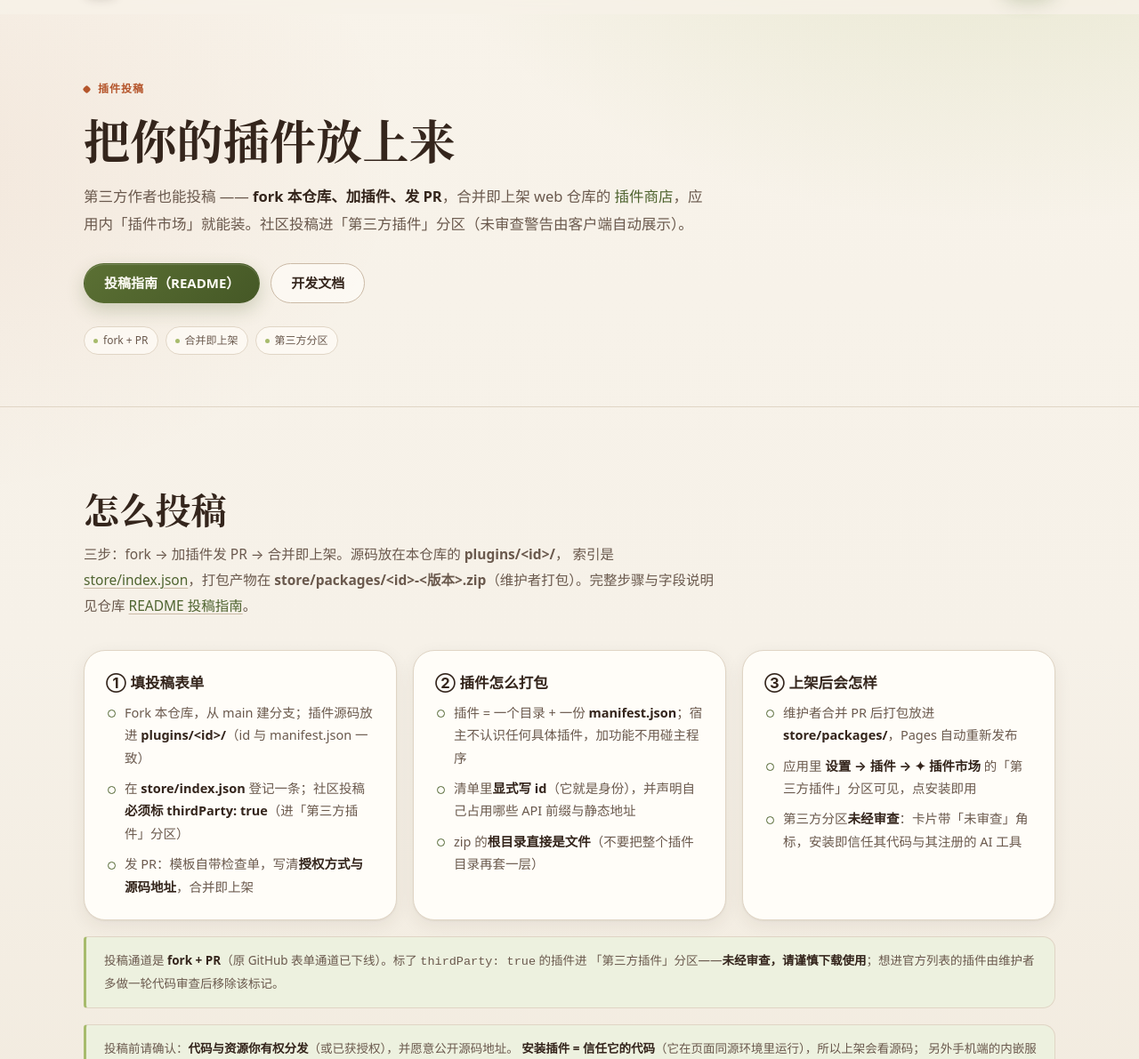
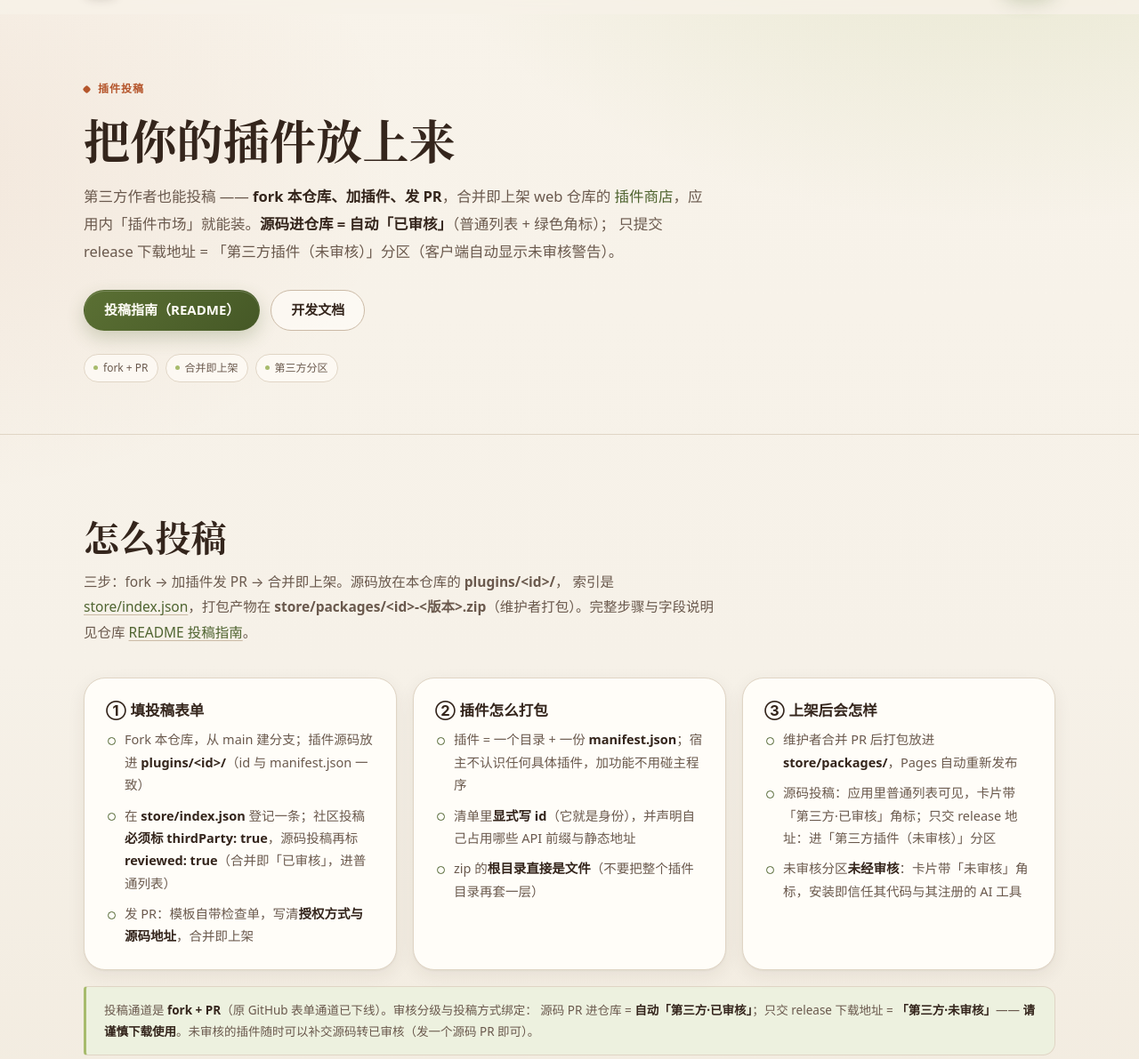
Before and after one commit to XYZ921746/web, a plain HTML site: page store/submit/index.html in a window 1280 px wide. Shown: the part 61-1252 px from the top of the page at 89% size. Drawn offline with Linux system fonts and the light colour scheme.

Commit message:
审核分级与投稿方式绑定：源码 PR = 第三方·已审核（普通列表），只交 release 地址 = 第三方·未审核（独立分区 + 警告）

```diff
--- a/store/submit/index.html
+++ b/store/submit/index.html
@@ -86,7 +86,8 @@
       <p class="eyebrow">插件投稿</p>
       <h1>把你的插件放上来</h1>
       <p class="lede">第三方作者也能投稿 —— <strong>fork 本仓库、加插件、发 PR</strong>，合并即上架
-        web 仓库的 <a href="../">插件商店</a>，应用内「插件市场」就能装。社区投稿进「第三方插件」分区（未审查警告由客户端自动展示）。</p>
+        web 仓库的 <a href="../">插件商店</a>，应用内「插件市场」就能装。<strong>源码进仓库 = 自动「已审核」</strong>（普通列表 + 绿色角标）；
+        只提交 release 下载地址 = 「第三方插件（未审核）」分区（客户端自动显示未审核警告）。</p>
       <div class="hero-actions">
         <a class="btn btn--primary" href="https://github.com/XYZ921746/web#插件投稿指南fork--pr" target="_blank" rel="noopener">投稿指南（README）</a>
         <a class="btn btn--ghost" href="https://github.com/XYZ921746/ElainaChat-mod/blob/main/%E5%BC%80%E5%8F%91%E6%96%87%E6%A1%A3.md" target="_blank" rel="noopener">开发文档</a>
@@ -111,7 +112,7 @@
           <h3>① 填投稿表单</h3>
           <ul class="steps">
             <li>Fork 本仓库，从 main 建分支；插件源码放进 <strong>plugins/&lt;id&gt;/</strong>（id 与 manifest.json 一致）</li>
-            <li>在 <strong>store/index.json</strong> 登记一条；社区投稿<strong>必须标 thirdParty: true</strong>（进「第三方插件」分区）</li>
+            <li>在 <strong>store/index.json</strong> 登记一条；社区投稿<strong>必须标 thirdParty: true</strong>，源码投稿再标 <strong>reviewed: true</strong>（合并即「已审核」，进普通列表）</li>
             <li>发 PR：模板自带检查单，写清<strong>授权方式与源码地址</strong>，合并即上架</li>
           </ul>
         </article>
@@ -127,13 +128,14 @@
           <h3>③ 上架后会怎样</h3>
           <ul class="steps">
             <li>维护者合并 PR 后打包放进 <strong>store/packages/</strong>，Pages 自动重新发布</li>
-            <li>应用里 <strong>设置 → 插件 → ✦ 插件市场</strong> 的「第三方插件」分区可见，点安装即用</li>
-            <li>第三方分区<strong>未经审查</strong>：卡片带「未审查」角标，安装即信任其代码与其注册的 AI 工具</li>
+            <li>源码投稿：应用里普通列表可见，卡片带「第三方·已审核」角标；只交 release 地址：进「第三方插件（未审核）」分区</li>
+            <li>未审核分区<strong>未经审核</strong>：卡片带「未审核」角标，安装即信任其代码与其注册的 AI 工具</li>
           </ul>
         </article>
       </div>
-      <p class="notice">投稿通道是 <strong>fork + PR</strong>（原 GitHub 表单通道已下线）。标了 <code>thirdParty: true</code> 的插件进
-        「第三方插件」分区——<strong>未经审查，请谨慎下载使用</strong>；想进官方列表的插件由维护者多做一轮代码审查后移除该标记。</p>
+      <p class="notice">投稿通道是 <strong>fork + PR</strong>（原 GitHub 表单通道已下线）。审核分级与投稿方式绑定：
+        源码 PR 进仓库 = <strong>自动「第三方·已审核」</strong>；只交 release 下载地址 = <strong>「第三方·未审核」</strong>——
+        <strong>请谨慎下载使用</strong>。未审核的插件随时可以补交源码转已审核（发一个源码 PR 即可）。</p>
       <p class="notice">投稿前请确认：<strong>代码与资源你有权分发</strong>（或已获授权），并愿意公开源码地址。
         <strong>安装插件 = 信任它的代码</strong>（它在页面同源环境里运行），所以上架会看源码；
         另外手机端的内嵌服务是否随包分发取决于构建开关，声明了 <strong>server</strong> 那半边的功能要能在服务缺失时降级。</p>
```
Also changed, not shown: store/index.json (+1 -1 lines), 2 other files.
